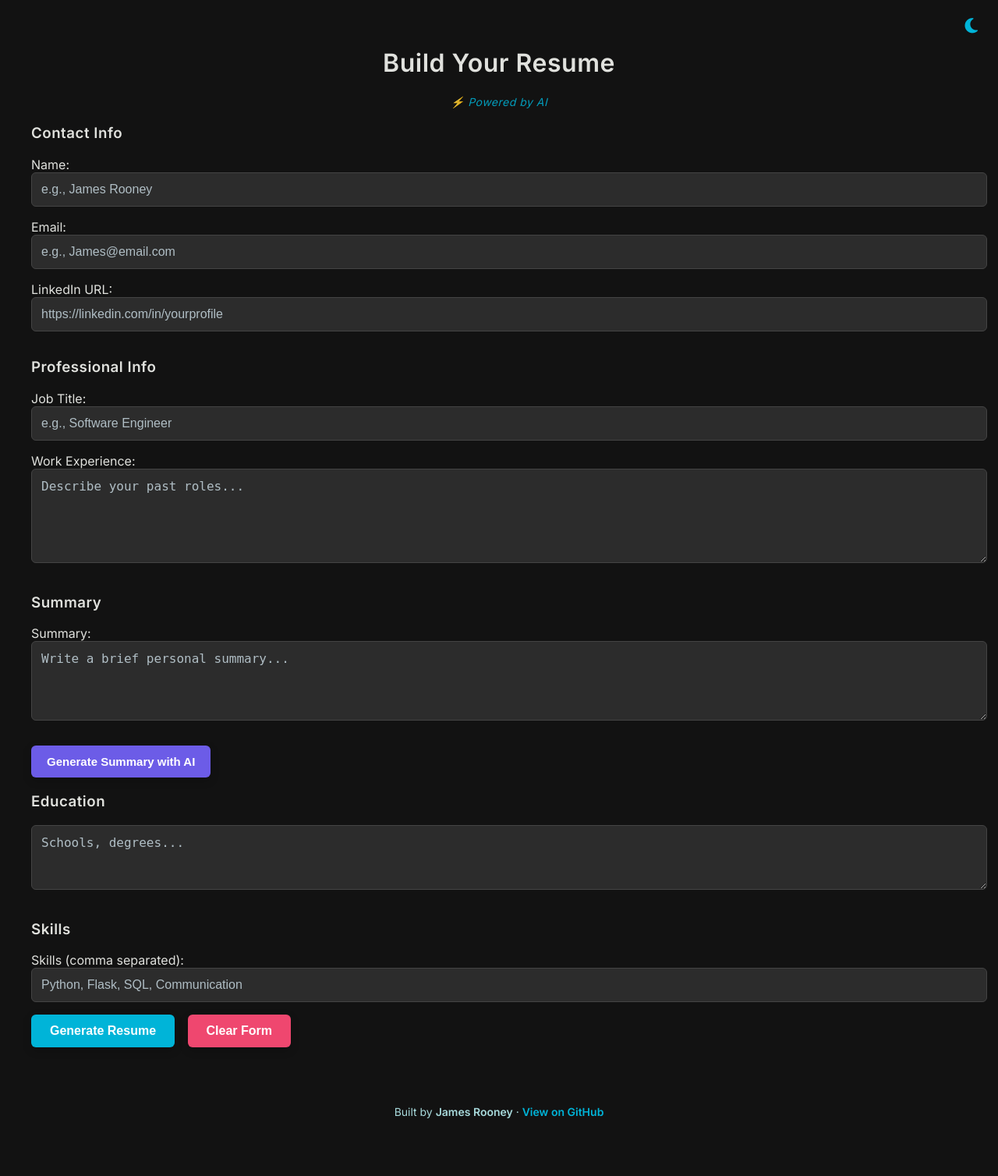
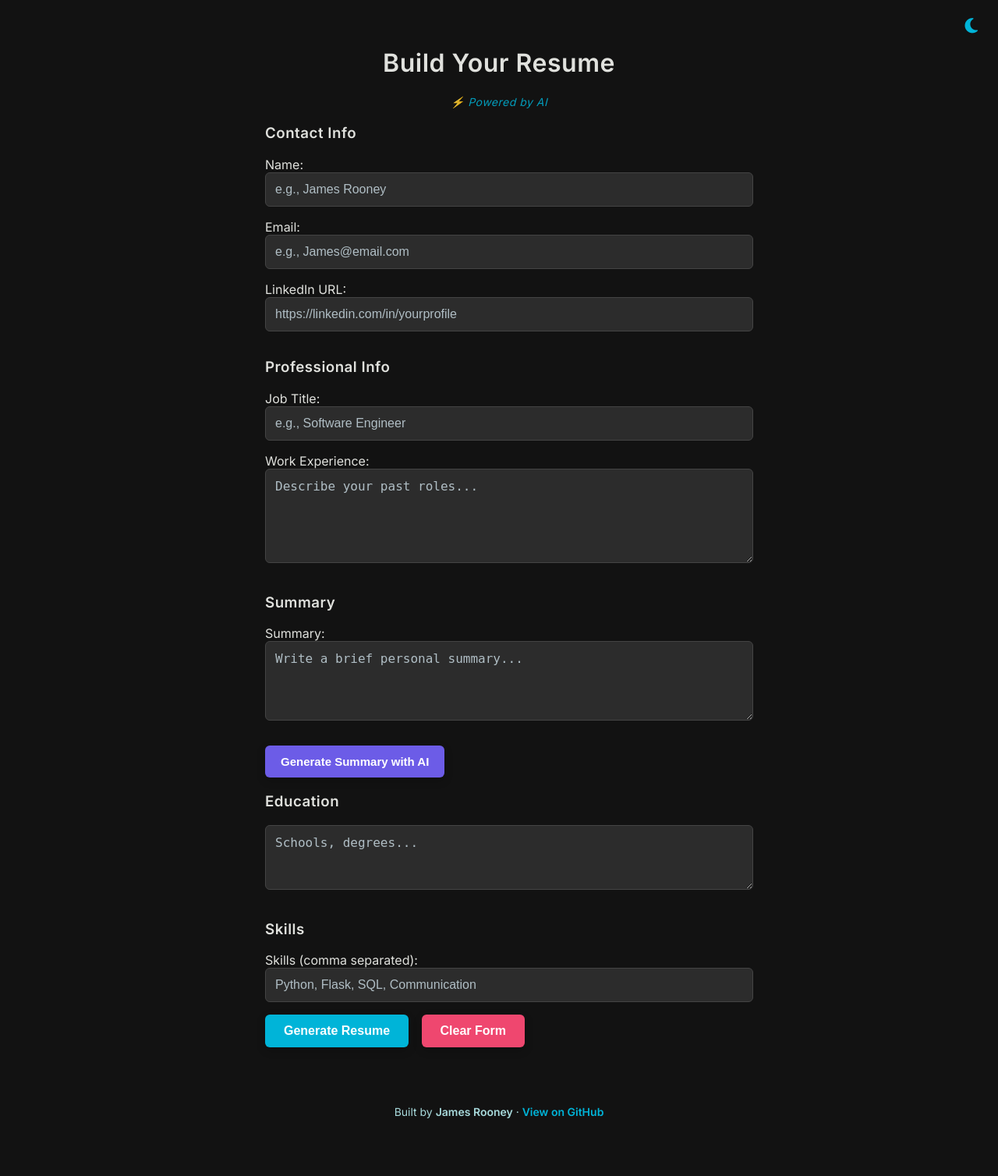
Before and after one commit to jamesr150/resume-builder, a Flask app: page / in a window 1280 px wide. Shown: the whole page at 78% size. Run offline with Flask 3, Linux system fonts and the light colour scheme.

Commit message:
removed conflicting css

```diff
--- a/static/style.css
+++ b/static/style.css
@@ -252,10 +252,6 @@ input[type="submit"]:hover,
     transform: translateY(-2px);
     box-shadow: 0 0 8px rgba(239, 71, 111, 0.5);
   }
-  .form-header {
-    text-align: center;
-    margin-bottom: 20px;
-  }
 
   .ai-credit {
     font-size: 14px;
@@ -285,3 +281,13 @@ input[type="submit"]:hover,
       transform: translateY(0);
     }
   }
+  .form-header {
+    max-width: 600px;
+    margin: 0 auto 20px auto;
+    text-align: center;
+  }
+
+  form {
+    max-width: 600px;
+    margin: 0 auto;
+  }
```
